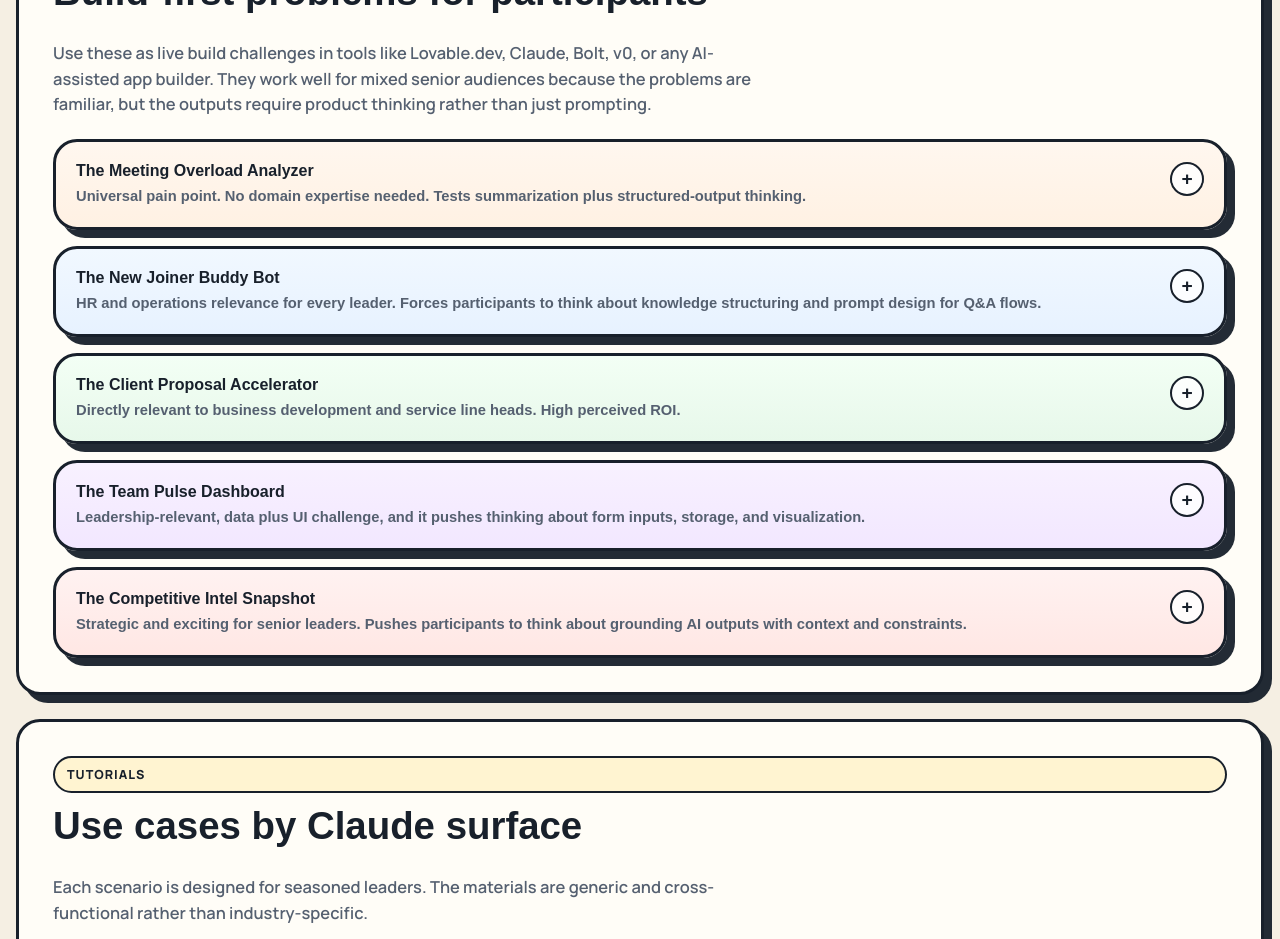
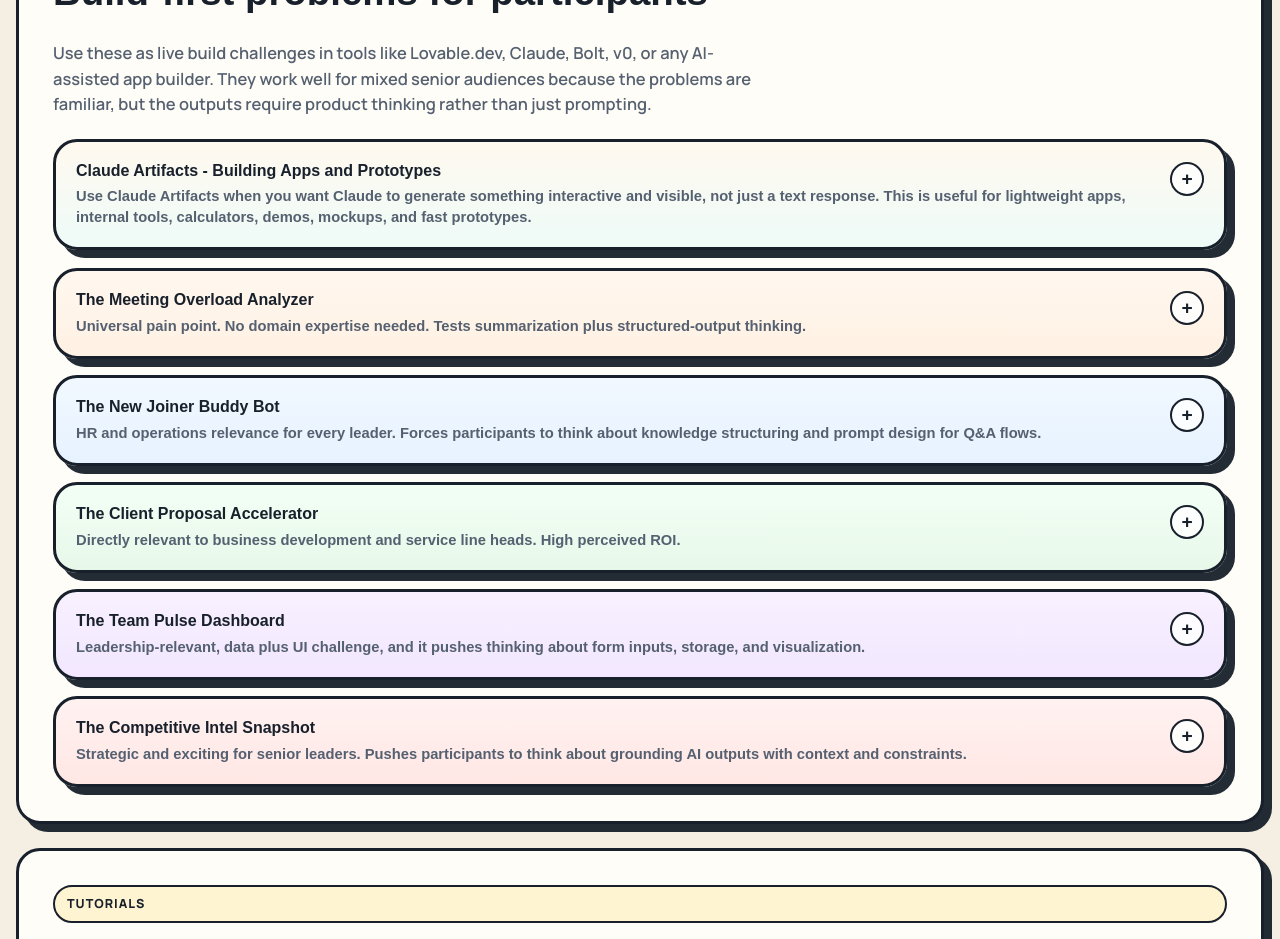
Before and after one commit to gSachinRep/cqc-ai-session, a React (Vite) app: page / in a window 1280 px wide. Shown: the part 3120-4059 px from the top of the page. Built offline with nearby package versions, Linux system fonts and the light colour scheme; a web font is replaced by a local one.

Commit message:
Add Claude Artifacts guidance to vibe coding

```diff
--- a/src/App.jsx
+++ b/src/App.jsx
@@ -266,6 +266,20 @@ const vibeCodingProblems = [
       'Build a competitor snapshot generator. Inputs: competitor name and our service line. Output: overview of likely offerings, estimated pricing position, risks in relying on incomplete information, and three talking points on how we are different.'
   }
 ]
+
+const claudeArtifactCard = {
+  title: 'Claude Artifacts - Building Apps and Prototypes',
+  summary:
+    'Use Claude Artifacts when you want Claude to generate something interactive and visible, not just a text response. This is useful for lightweight apps, internal tools, calculators, demos, mockups, and fast prototypes.',
+  points: [
+    'Artifacts are useful when participants need a tangible output they can interact with during the session.',
+    'They work well for small apps, internal utilities, workflows, forms, explainers, calculators, and rough product prototypes.',
+    'They are best for fast iteration: ask Claude to generate, inspect, refine, and improve the artifact in short cycles.',
+    'Use Claude Artifacts for quick prototype thinking; use tools like Lovable.dev, Bolt, or v0 when teams want a fuller product build path.'
+  ],
+  prompt:
+    'Build this as a Claude Artifact, not just as plain text. Create a lightweight interactive prototype with a clear user flow, sensible labels, and an interface that demonstrates the core value of the idea. Keep it practical and easy to iterate during a workshop.'
+}
 
 const workbookSections = [
   {
@@ -1079,6 +1093,21 @@ function App() {
               require product thinking rather than just prompting.
             </p>
           </div>
+          <CollapsibleCard className="artifact-feature-card" title={claudeArtifactCard.title} subtitle={claudeArtifactCard.summary}>
+            <div className="artifact-feature-body">
+              <div>
+                <h4>When to use Claude Artifacts</h4>
+                <ol>
+                  {claudeArtifactCard.points.map((point) => (
+                    <li key={point}>{point}</li>
+                  ))}
+                </ol>
+              </div>
+              <div>
+                <PromptPanel title="" prompt={claudeArtifactCard.prompt} showPrompts={showPrompts} buttonLabel="artifact prompt" />
+              </div>
+            </div>
+          </CollapsibleCard>
           <div className="scenario-list">
             {vibeCodingProblems.map((item) => (
               <VibeCodingCard key={item.title} item={item} showPrompts={showPrompts} />
--- a/src/styles.css
+++ b/src/styles.css
@@ -530,6 +530,21 @@ pre {
   background: #fffef9;
 }
 
+.artifact-feature-card {
+  padding: 20px;
+  border: 3px solid var(--line);
+  border-radius: var(--radius);
+  box-shadow: var(--shadow);
+  background: linear-gradient(180deg, #fff9ef, #eefbf8);
+  margin-bottom: 18px;
+}
+
+.artifact-feature-body {
+  display: grid;
+  grid-template-columns: minmax(0, 1fr) minmax(320px, 0.95fr);
+  gap: 18px;
+}
+
 .note-card {
   padding: 20px;
   border: 3px solid var(--line);
@@ -647,7 +662,8 @@ pre {
   .library-grid,
   .setup-grid,
   .notes-grid,
-  .anatomy-grid {
+  .anatomy-grid,
+  .artifact-feature-body {
     grid-template-columns: 1fr;
   }
 
```
